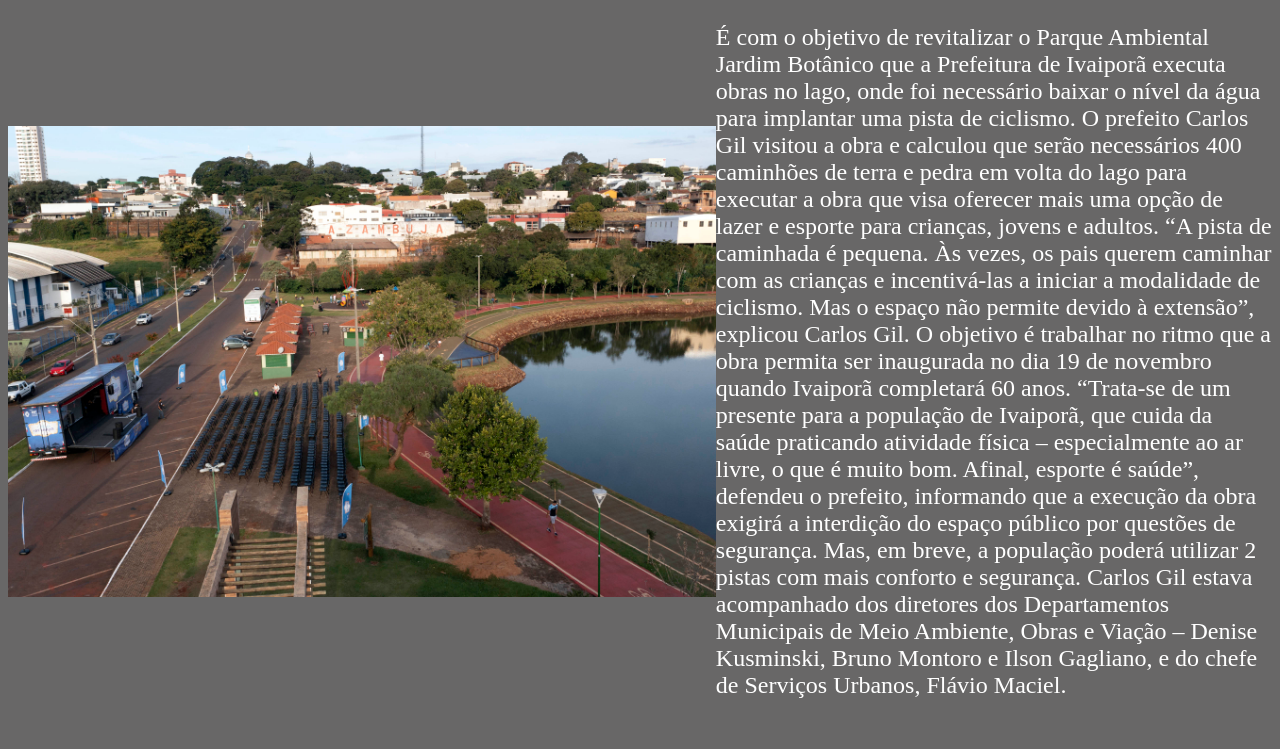
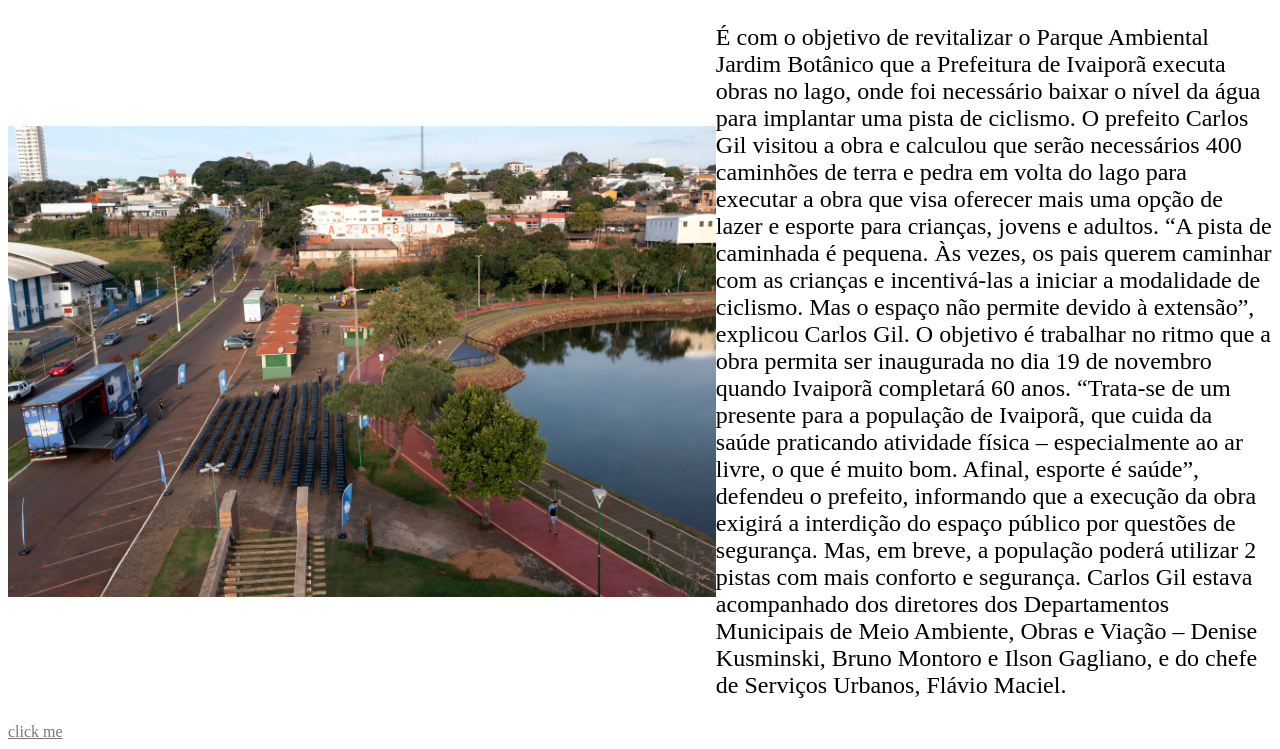
Before and after one commit to PorcaoDaTelaSena/siteivaipora, a plain HTML site: page index.html in a window 1280 px wide. Shown: the part 934-1683 px from the top of the page. Drawn offline with Linux system fonts and the light colour scheme.

Commit message:
Add files via upload

```diff
--- a/index.html
+++ b/index.html
@@ -22,7 +22,7 @@
         <img src="Ivaiporã.jpg" alt="foto cidade">
         <p class="texto">Outrora povoada pelos índios Guaranis, a região da atual cidade de Ivaiporã foi colonizada por brasileiros de várias regiões do Brasil, na década de 1940. Estes pioneiros tinham como principal atividade, a criação de porcos e a exploração de madeira, principalmente os colonos oriundos de Santa Catarina (estes descendentes de ucranianos, poloneses, italianos e alemães). Por outro lado, os pioneiros oriundos de Minas Gerais, São Paulo e Bahia, investiram na agricultura, principalmente na plantação do café.[6]
 
-            Mais tarde, a empresa "Colonizadora Ubá" recebeu a autorização de exploração das terras e organizou minifúndios, transformando a região num dos últimos eldorados do Paraná.[6]
+            Mais tarde, a emFpresa "Colonizadora Ubá" recebeu a autorização de exploração das terras e organizou minifúndios, transformando a região num dos últimos eldorados do Paraná.[6]
 
             Na década de 1970, com o título de "capital mundial do milho", a cidade tinha como referências econômicas, a exploração de plantio de cereais, como o feijão, o milho, além do algodão, entre outros, sendo aberta várias cooperativas.[6]
 
@@ -31,6 +31,8 @@
             Em 25 de julho de 1960 é elevada a categoria de município.</p>
 
     </div>
+
+
 
     <div class="fotolago">
         <img src="lagoivaipora1.jpg" class="foto_lago">
@@ -46,5 +48,8 @@
     </div>
 
 
+  <div class="text-box">
+    <a href="http://www.ivaipora.pr.gov.br/" class="btn btn-white btn-        animate">click me</a>
+</div>
 
 </body>
--- a/style.css
+++ b/style.css
@@ -1,7 +1,7 @@
 body{
 
-    background-color: rgb(104, 103, 103);
-    color: white;
+    background-color: rgb(255, 255, 255);
+
 
 }
 
@@ -38,3 +38,54 @@ width: 56%;
 
     font-size: x-large;
 }
+
+
+
+.btn:active {
+    transform: translateY(-1px);
+    box-shadow: 0 5px 10px rgba(0, 0, 0, 0.2);
+}
+
+.btn-white {
+    background-color: #fff;
+    color: #777;
+}
+
+.btn::after {
+    content: "";
+    display: inline-block;
+    height: 100%;
+    width: 100%;
+    border-radius: 100px;
+    position: absolute;
+    top: 0;
+    left: 0;
+    z-index: -1;
+    transition: all .4s;
+}
+
+.btn-white::after {
+    background-color: #fff;
+}
+
+.btn:hover::after {
+    transform: scaleX(1.4) scaleY(1.6);
+    opacity: 0;
+}
+
+.btn-animated {
+    animation: moveInBottom 5s ease-out;
+    animation-fill-mode: backwards;
+}
+
+@keyframes moveInBottom {
+    0% {
+        opacity: 0;
+        transform: translateY(30px);
+    }
+
+    100% {
+        opacity: 1;
+        transform: translateY(0px);
+    }
+}
```
Also changed, not shown: Bandeiraivaipora.jpeg (added).
